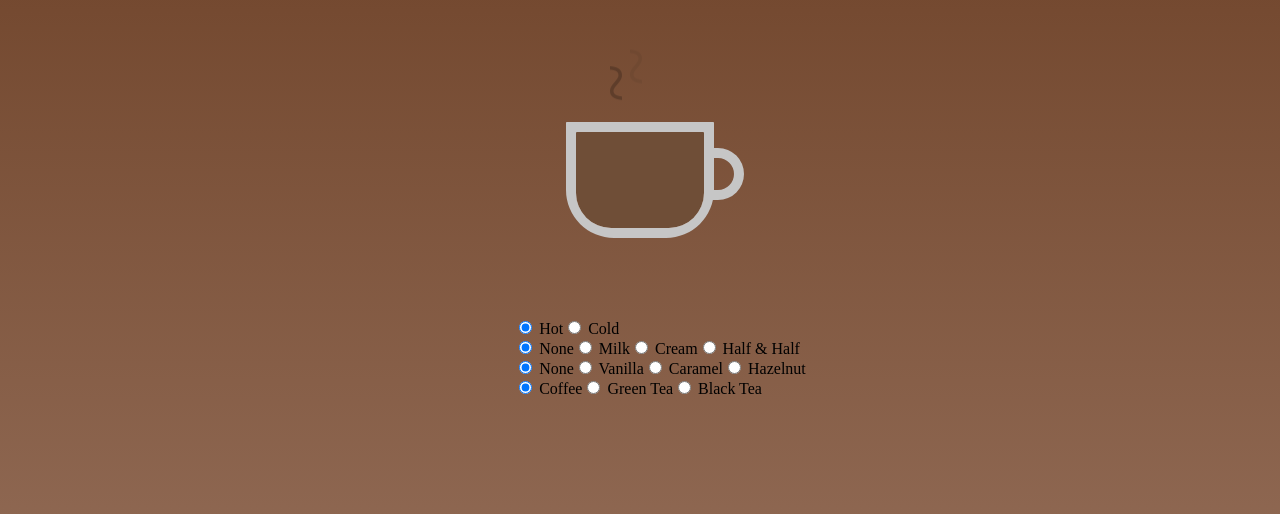
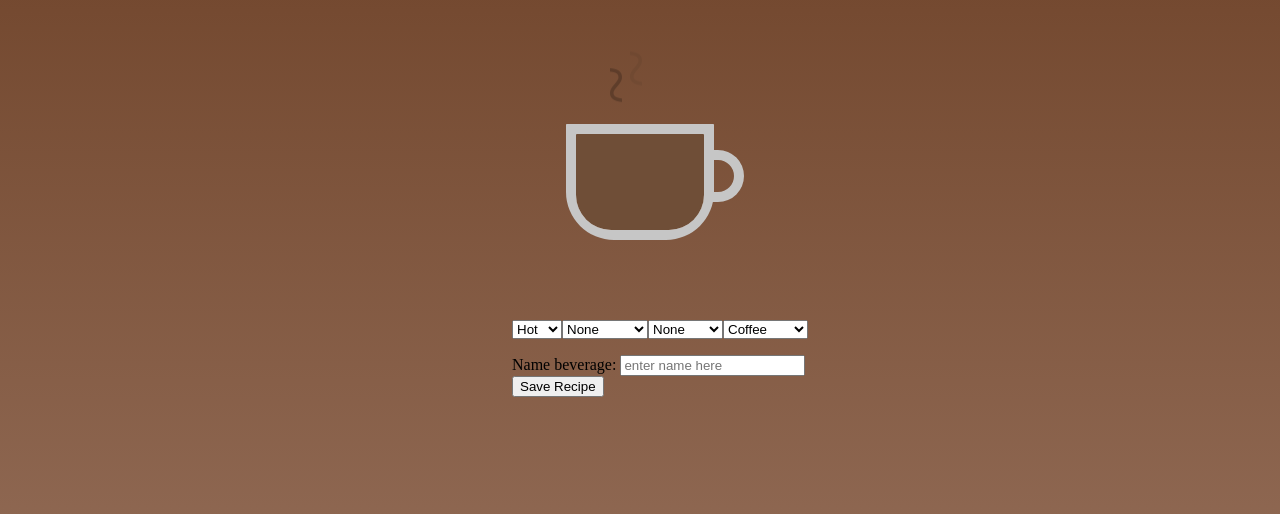
Before and after one commit to GVSU-CIS371/project4-incognito, a Vue app: page / in a window 1280 px wide. Shown: the part 132-646 px from the top of the page. Built offline with nearby package versions, Linux system fonts and the light colour scheme.

Commit message:
add few changes

```diff
--- a/package.json
+++ b/package.json
@@ -17,12 +17,12 @@
     "vuetify": "^3.5.11"
   },
   "devDependencies": {
-    "gh-pages": "^6.1.1",
     "@fortawesome/fontawesome-free": "^6.5.1",
     "@vitejs/plugin-vue": "^5.0.4",
     "eslint": "^8.57.0",
     "eslint-config-prettier": "^9.1.0",
     "eslint-plugin-prettier": "^5.1.3",
+    "gh-pages": "^6.1.1",
     "prettier": "^3.2.5",
     "sass": "^1.71.1",
     "typescript": "^5.2.2",
--- a/src/App.vue
+++ b/src/App.vue
@@ -7,61 +7,33 @@
       :beverage="currentBeverage"
     />
     <ul>
+      <select v-model="currentTemp">
+        <option v-for="temp in temps" :key="temp">
+            {{ temp }}
+        </option>
+      </select>
+      <select v-model="currentCreamer">
+        <option v-for="creamer in creamers" :key="creamer">
+            {{ creamer }}
+        </option>
+      </select>
+      <select v-model="currentSyrup">
+        <option v-for="syrup in syrups" :key="syrup">
+            {{ syrup }}
+        </option>
+      </select>
+      <select v-model="currentBeverage">
+        <option v-for="baseBeverage in baseBeverages" :key="baseBeverage">
+          {{baseBeverage}}
+        </option>
+      </select>
+    </ul>
+    <ul>
       <li>
-        <template v-for="temp in temps" :key="temp">
-          <label>
-            <input
-              type="radio"
-              name="temperature"
-              :id="`rtemp${temp}`"
-              :value="temp"
-              v-model="currentTemp"
-            />
-            {{ temp }}
-          </label>
-        </template>
+        <span>Name beverage: </span><input v-model="beverageName" placeholder="enter name here" />
       </li>
       <li>
-        <template v-for="creamer in creamers" :key="creamer">
-          <label>
-            <input
-              type="radio"
-              name="Creamer"
-              :id="`rcreamer${creamer}`"
-              :value="creamer"
-              v-model="currentCreamer"
-            />
-            {{ creamer }}
-          </label>
-        </template>
-      </li>
-      <li>
-        <template v-for="syrup in syrups" :key="syrup">
-          <label>
-            <input
-              type="radio"
-              name="Syrup"
-              :id="`rsyrup${syrup}`"
-              :value="syrup"
-              v-model="currentSyrup"
-            />
-            {{ syrup }}
-          </label>
-        </template>
-      </li>
-      <li>
-        <template v-for="baseBeverage in baseBeverages" :key="baseBeverage">
-          <label>
-            <input
-              type="radio"
-              name="Base Beverage"
-              :id="`rbase${baseBeverage}`"
-              :value="baseBeverage"
-              v-model="currentBeverage"
-            />
-            {{ baseBeverage }}
-          </label>
-        </template>
+        <button @click="saveRecipe">Save Recipe</button>
       </li>
     </ul>
   </div>
```
